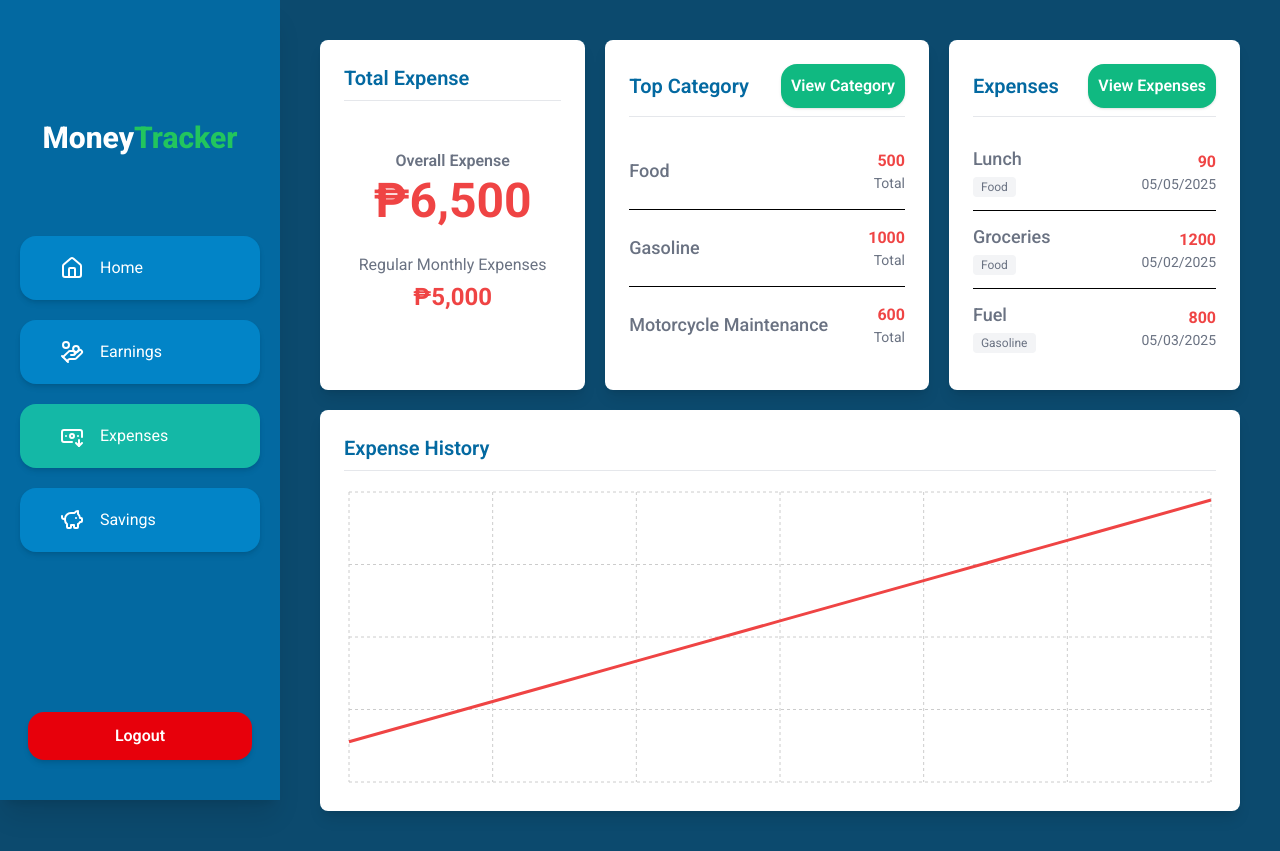
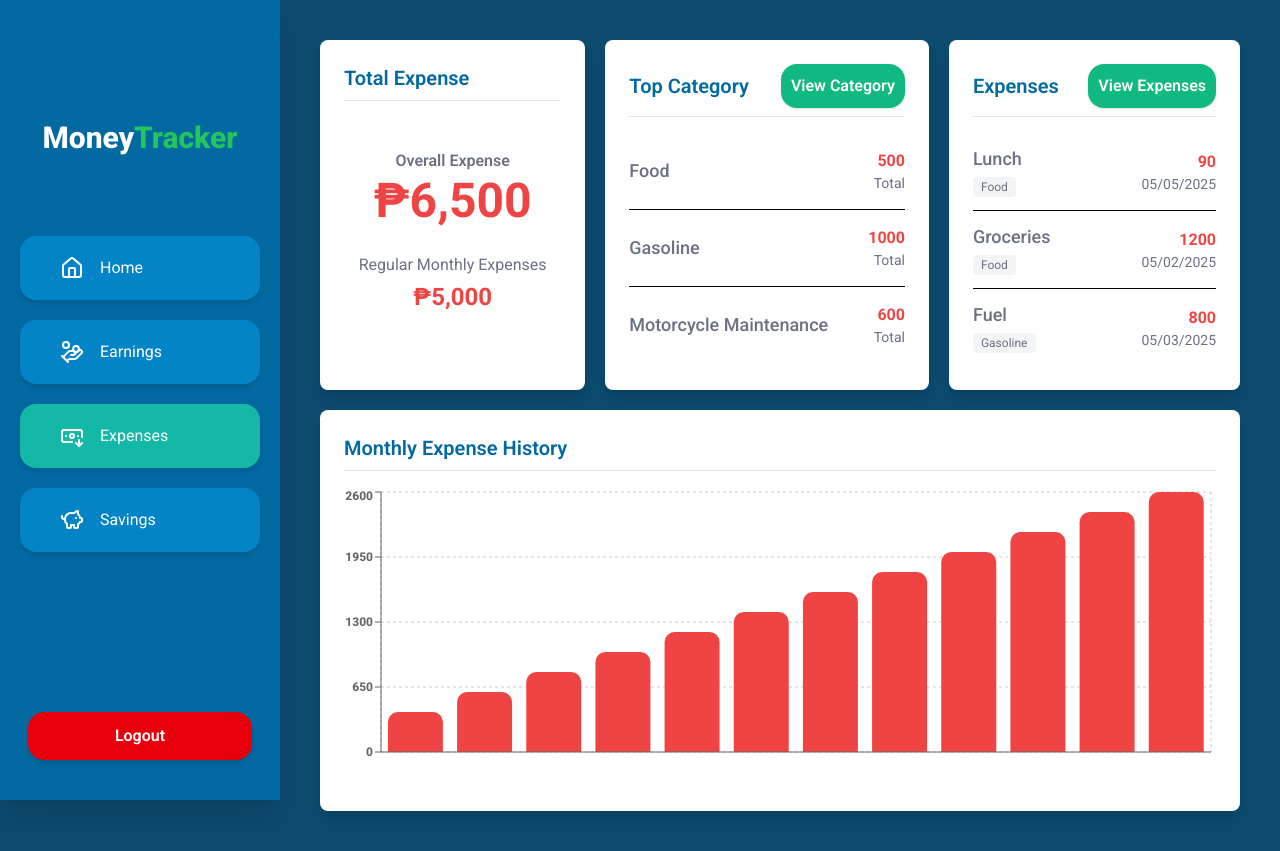
Before and after one commit to Estakuyo/MoneyTracker, a React app in the folder frontend/: page /expenses in a window 1280 px wide. Built offline with nearby package versions, Linux system fonts and the light colour scheme; the HTML template or start-up script is replaced by a standard one.

Commit message:
Refactored sizes of chart and finished refactoring expense chart

```diff
--- a/frontend/src/pages/expenses.jsx
+++ b/frontend/src/pages/expenses.jsx
@@ -8,6 +8,8 @@ import {
   YAxis,
   Tooltip,
   CartesianGrid,
+  BarChart,
+  Bar,
 } from "recharts";
 
 const Expenses = () => {
@@ -53,13 +55,18 @@ const Expenses = () => {
   ];
 
   const sampleDataChart = [
-    { amount: 5 },
-    { amount: 10 },
-    { amount: 15 },
-    { amount: 20 },
-    { amount: 25 },
-    { amount: 30 },
-    { amount: 35 },
+    { month: "January", total: 400 },
+    { month: "February", total: 600 },
+    { month: "March", total: 800 },
+    { month: "April", total: 1000 },
+    { month: "May", total: 1200 },
+    { month: "June", total: 1400 },
+    { month: "July", total: 1600 },
+    { month: "August", total: 1800 },
+    { month: "September", total: 2000 },
+    { month: "October", total: 2200 },
+    { month: "November", total: 2400 },
+    { month: "December", total: 2600 },
   ];
 
   return (
@@ -142,20 +149,21 @@ const Expenses = () => {
         </div>
       </Card>
 
-      <Card className="w-full col-span-3" title={"Expense History"}>
+      <Card className="w-full col-span-3" title={"Monthly Expense History"}>
         <div className="w-full" style={{ height: 300 }}>
           <ResponsiveContainer width="100%" height="100%">
-            <LineChart data={sampleDataChart}>
+            <BarChart data={sampleDataChart}>
               <CartesianGrid strokeDasharray={"3 3"} />
+              <XAxis dataKey={"month"} tick={false} />
+              <YAxis
+                width="auto"
+                type="number"
+                fontSize={"12px"}
+                fontWeight={800}
+              />
+              <Bar dataKey={"total"} fill="#ef4444" radius={[10, 10, 0, 0]} />
               <Tooltip />
-              <Line
-                type="monotone"
-                dataKey="amount"
-                stroke="#ef4444"
-                strokeWidth={3}
-                dot={false}
-              />
-            </LineChart>
+            </BarChart>
           </ResponsiveContainer>
         </div>
       </Card>
--- a/frontend/src/pages/home.jsx
+++ b/frontend/src/pages/home.jsx
@@ -60,9 +60,9 @@ const Home = () => {
           <ResponsiveContainer width="100%" height="100%">
             <LineChart data={sampleDataChart}>
               <CartesianGrid strokeDasharray={"3 3"} />
-              <YAxis width={40} fontSize={"12px"} fontWeight={800} />
+              <YAxis width={"auto"} fontSize={"12px"} fontWeight={800} />
               <XAxis
-                width={40}
+                width={"auto"}
                 fontSize={"12px"}
                 fontWeight={800}
                 dataKey={"date"}
--- a/frontend/src/pages/savings.jsx
+++ b/frontend/src/pages/savings.jsx
@@ -99,9 +99,9 @@ const Savings = () => {
           <ResponsiveContainer width="100%" height="100%">
             <LineChart data={sampleDataChart}>
               <CartesianGrid strokeDasharray="3 3" />
-              <YAxis width={40} fontSize={"12px"} fontWeight={800} />
+              <YAxis width={"auto"} fontSize={"12px"} fontWeight={800} />
               <XAxis
-                width={40}
+                width={"auto"}
                 fontSize={"12px"}
                 fontWeight={800}
                 dataKey={"date"}
```
